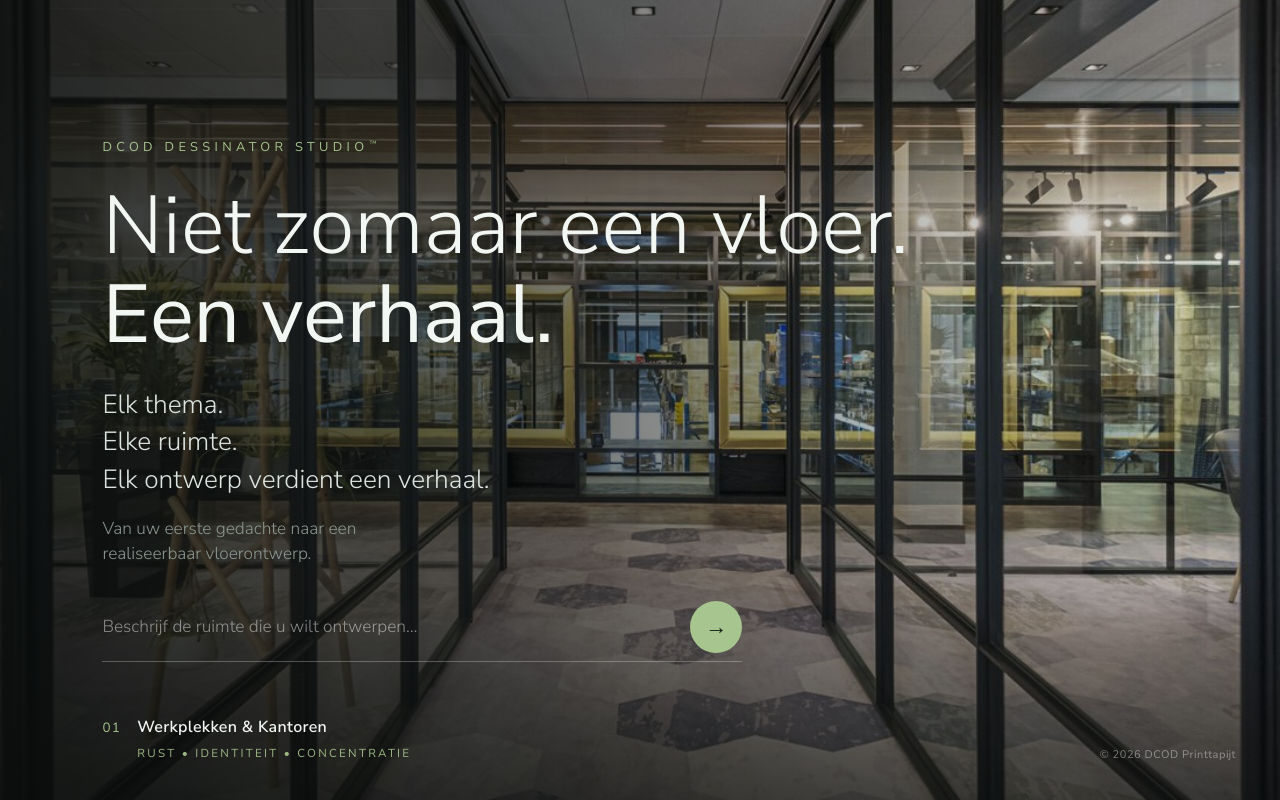
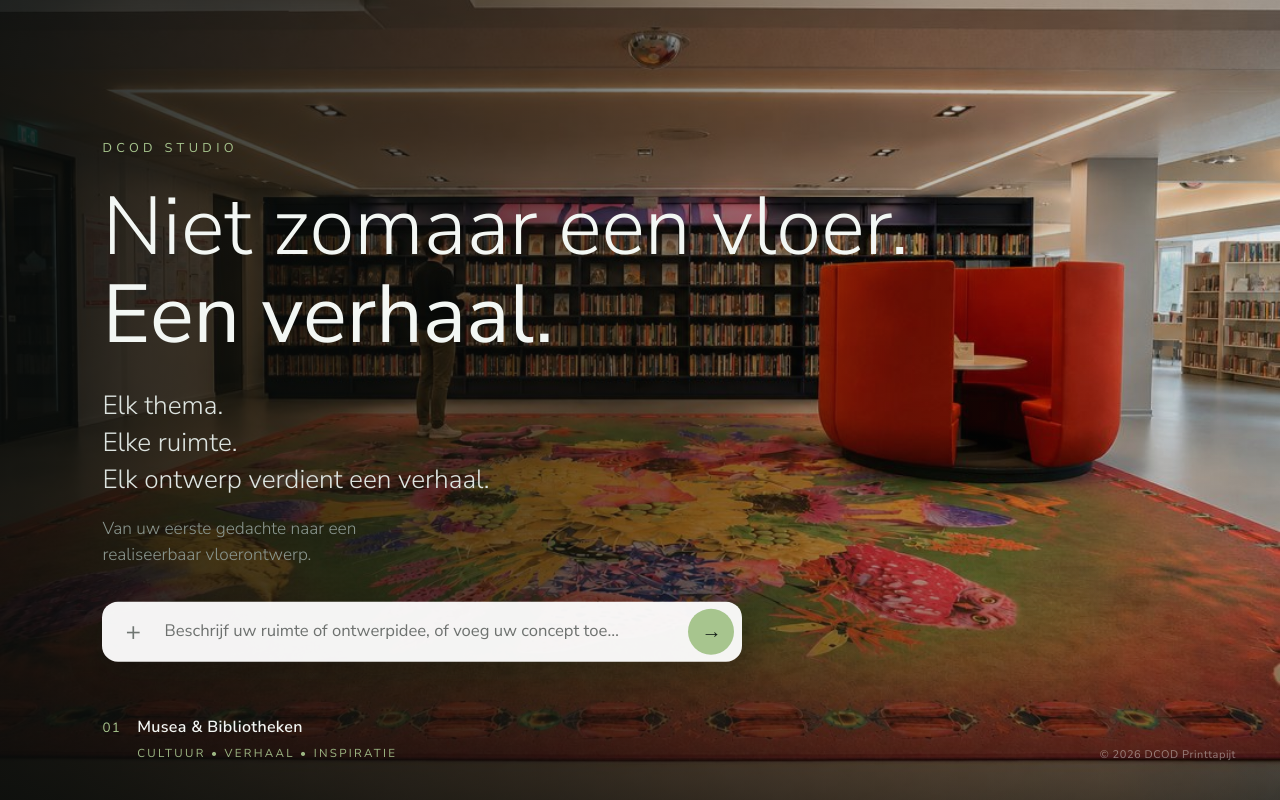
Before and after one commit to appieoosterhof/dcod-tapijt-studio-v2, a Flask app: page /ontwerp in a window 1280 px wide. Run offline with Flask 3, Linux system fonts and the light colour scheme.

Commit message:
feat(experience): homepage DCOD Studio — witte invoerbalk + concept toevoegen (UX-004)
Homepage aangescherpt tot de entree van een ontwerpstudio, geen software:

- Merkidentiteit: titel "DCOD Studio"; merkbelofte "Niet zomaar een vloer. /
  Een verhaal." leidend, ontwerpfilosofie en subtekst eronder (ongewijzigd).
- Hero: start met Musea & Bibliotheken en vloeit rustig door naar Werkplekken,
  Hotels en Overheid; de thema-indicatie vloeit nu mee met de 2.6s beeld-
  crossfade (kort dimmen, tekst wisselen rond het midden, weer oplichten) i.p.v.
  direct te verspringen.
- Invoerbalk als primaire actie: rustige witte balk, hoog contrast, Avenir
  Medium, geen dunne placeholdertekst. Nieuwe placeholder "Beschrijf uw ruimte
  of ontwerpidee, of voeg uw concept toe...".
- Concept toevoegen: subtiele "+" links opent direct de bestandskiezer (geen
  uitklap, geen typefilter); drag & drop op de balk werkt ook. Het bestandstype
  wordt client-side herkend (Beeld/PDF/Document/Ontwerpbestand) en subtiel
  bevestigd -- de gebruiker hoeft nooit een type te kiezen.

HARDE GRENS (BUILD-030): de balk stuurt (nog) niets naar de keten; het
daadwerkelijke transport/verwerken van het concept vergt een backend-endpoint
dat buiten deze Experience-Layer-opdracht valt. Uitsluitend ontwerp.js/
ontwerp.html + cache-stamp; geen wijziging aan Design Brain, API, contracten,
workflow of reasoning.

Co-Authored-By: Claude Opus 4.8 <noreply@anthropic.com>

```diff
--- a/templates/ontwerp.html
+++ b/templates/ontwerp.html
@@ -77,15 +77,33 @@ body.gestart #hero{opacity:0;transform:scale(1.03);pointer-events:none;}
 .hero-filosofie span{display:block;}
 .hero-sub{margin:clamp(16px,2.2vh,24px) 0 0;font-size:clamp(15px,1.35vw,19px);font-weight:300;
   color:var(--muted);max-width:34ch;line-height:1.5;}
-.hero-invoer-wrap{margin-top:clamp(28px,4.2vh,48px);display:flex;align-items:center;gap:16px;
-  max-width:640px;border-bottom:1px solid rgba(243,247,244,.28);padding-bottom:8px;}
-#heroInvoer{flex:1;min-width:0;background:transparent;border:none;color:var(--text-strong);font-family:var(--font);
-  font-size:clamp(15px,1.35vw,18px);font-weight:300;padding:8px 0;line-height:1.5;text-overflow:ellipsis;}
-#heroInvoer::placeholder{color:rgba(243,247,244,.5);}
+/* Witte invoerbalk = primaire actie: hoog contrast, Avenir Medium, geen dunne tekst */
+.hero-invoer-wrap{margin-top:clamp(28px,4.2vh,48px);display:flex;align-items:center;gap:8px;
+  max-width:640px;background:rgba(255,255,255,.95);border-radius:16px;padding:7px 8px 7px 12px;
+  box-shadow:0 10px 34px rgba(9,12,11,.24);outline:2px solid transparent;outline-offset:2px;
+  transition:box-shadow var(--t-snel) ease,outline-color var(--t-snel) ease;}
+.hero-invoer-wrap.sleep{outline-color:var(--green);box-shadow:0 12px 40px rgba(9,12,11,.32);}
+.hero-plus{flex:none;width:38px;height:38px;border-radius:50%;border:none;cursor:pointer;background:transparent;
+  color:rgba(22,33,26,.6);font-size:26px;line-height:1;display:flex;align-items:center;justify-content:center;
+  transition:background var(--t-snel) ease,color var(--t-snel) ease;}
+.hero-plus:hover{background:rgba(22,33,26,.08);color:#16211a;}
+.hero-plus:focus-visible{outline:2px solid var(--green);outline-offset:2px;}
+#heroInvoer{flex:1;min-width:0;background:transparent;border:none;color:#141a17;font-family:var(--font);
+  font-size:clamp(15px,1.3vw,17px);font-weight:500;padding:9px 4px;line-height:1.5;text-overflow:ellipsis;}
+#heroInvoer::placeholder{color:rgba(20,26,23,.6);font-weight:500;}
 #heroInvoer:focus{outline:none;}
 .rond{width:52px;height:52px;border-radius:50%;background:var(--green);color:#16211a;font-size:22px;flex:none;
   display:flex;align-items:center;justify-content:center;transition:transform var(--t-snel) ease,background var(--t-snel) ease;}
 .rond:hover{transform:translateY(-2px);background:#b6d29d;}
+.hero-invoer-wrap .rond{width:46px;height:46px;font-size:20px;}
+/* Toegevoegd concept: subtiele, eerlijke bevestiging onder de balk */
+.hero-concept{margin-top:12px;max-width:640px;display:none;align-items:center;gap:10px;
+  font-family:var(--font);font-size:13.5px;color:var(--text);}
+.hero-concept.zichtbaar{display:flex;}
+.hero-concept .naam{flex:1 1 auto;min-width:0;color:var(--green);font-weight:500;overflow:hidden;text-overflow:ellipsis;white-space:nowrap;}
+.hero-concept .weg{flex:none;cursor:pointer;border:none;background:transparent;color:rgba(243,247,244,.55);
+  font-size:15px;line-height:1;padding:2px 4px;transition:color var(--t-snel) ease;}
+.hero-concept .weg:hover{color:var(--text-strong);}
 
 /* Thema-indicatie linksonder (wisselt mee met de achtergrond) */
 .hero-thema{position:absolute;left:clamp(30px,8vw,132px);bottom:clamp(28px,4.6vh,48px);z-index:2;
@@ -227,29 +245,35 @@ body.gestart main{opacity:1;}
 <div id="hero">
   <!-- Vier gerealiseerde projecten = vier werelden; traag overvloeiend -->
   <div class="hero-beelden" aria-hidden="true">
-    <div class="hero-beeld actief" style="background-image:url('/static/img/projecten/project_1.jpg')"></div>
+    <div class="hero-beeld actief" style="background-image:url('/static/img/projecten/project_4.jpg')"></div>
+    <div class="hero-beeld" style="background-image:url('/static/img/projecten/project_1.jpg')"></div>
     <div class="hero-beeld" style="background-image:url('/static/img/projecten/project_2.jpg')"></div>
     <div class="hero-beeld" style="background-image:url('/static/img/projecten/project_3.jpg')"></div>
-    <div class="hero-beeld" style="background-image:url('/static/img/projecten/project_4.jpg')"></div>
   </div>
   <div class="hero-scrim" aria-hidden="true"></div>
 
   <div class="hero-inhoud">
-    <p class="hero-merk">DCOD Dessinator Studio<span class="tm">™</span></p>
+    <p class="hero-merk">DCOD Studio</p>
     <h1 class="hero-belofte"><span>Niet zomaar een vloer.</span><span class="punch">Een verhaal.</span></h1>
     <p class="hero-filosofie"><span>Elk thema.</span><span>Elke ruimte.</span><span>Elk ontwerp verdient een verhaal.</span></p>
     <p class="hero-sub">Van uw eerste gedachte naar een realiseerbaar vloerontwerp.</p>
-    <div class="hero-invoer-wrap">
-      <input type="text" id="heroInvoer" placeholder="Beschrijf de ruimte die u wilt ontwerpen…"/>
-      <button id="heroVerstuur" class="rond" aria-label="Begin">→</button>
+    <div class="hero-invoer-wrap" id="heroInvoerWrap">
+      <button type="button" id="heroPlus" class="hero-plus" aria-label="Concept toevoegen">+</button>
+      <input type="text" id="heroInvoer" placeholder="Beschrijf uw ruimte of ontwerpidee, of voeg uw concept toe…"/>
+      <input type="file" id="heroBestand" hidden aria-hidden="true"/>
+      <button type="button" id="heroVerstuur" class="rond" aria-label="Begin">→</button>
+    </div>
+    <div class="hero-concept" id="heroConcept" aria-live="polite">
+      <span class="naam" id="heroConceptNaam"></span>
+      <button type="button" class="weg" id="heroConceptWeg" aria-label="Concept verwijderen">✕</button>
     </div>
   </div>
 
   <div class="hero-thema" aria-hidden="true">
     <span class="hero-thema-nr">01</span>
     <div>
-      <div class="hero-thema-naam">Werkplekken &amp; Kantoren</div>
-      <div class="hero-thema-tag">Rust • Identiteit • Concentratie</div>
+      <div class="hero-thema-naam">Musea &amp; Bibliotheken</div>
+      <div class="hero-thema-tag">Cultuur • Verhaal • Inspiratie</div>
     </div>
   </div>
 
@@ -289,11 +313,12 @@ body.gestart main{opacity:1;}
 (function(){
   var beelden = [].slice.call(document.querySelectorAll('.hero-beeld'));
   var themas = [
-    ["01","Werkplekken & Kantoren","Rust • Identiteit • Concentratie"],
-    ["02","Hotels & Leisure","Beleving • Warmte • Gastvrijheid"],
-    ["03","Overheid & Publieke Gebouwen","Oriëntatie • Verbinding • Ontmoeting"],
-    ["04","Musea & Bibliotheken","Cultuur • Verhaal • Inspiratie"]
+    ["01","Musea & Bibliotheken","Cultuur • Verhaal • Inspiratie"],
+    ["02","Werkplekken & Kantoren","Rust • Identiteit • Concentratie"],
+    ["03","Hotels & Leisure","Beleving • Warmte • Gastvrijheid"],
+    ["04","Overheid & Publieke Gebouwen","Oriëntatie • Verbinding • Ontmoeting"]
   ];
+  var themaEl = document.querySelector('.hero-thema');
   var nr = document.querySelector('.hero-thema-nr');
   var naam = document.querySelector('.hero-thema-naam');
   var tag = document.querySelector('.hero-thema-tag');
@@ -304,12 +329,18 @@ body.gestart main{opacity:1;}
     beelden[i].classList.remove('actief');
     i = (i + 1) % beelden.length;
     beelden[i].classList.add('actief');
-    if (nr) nr.textContent = themas[i][0];
-    if (naam) naam.textContent = themas[i][1];
-    if (tag) tag.textContent = themas[i][2];
+    // Thema-indicatie laten meevloeien met de 2.6s beeld-crossfade: kort
+    // dimmen, rond het midden van de overgang de tekst wisselen, weer oplichten.
+    if (themaEl) themaEl.style.opacity = '0';
+    setTimeout(function(){
+      if (nr) nr.textContent = themas[i][0];
+      if (naam) naam.textContent = themas[i][1];
+      if (tag) tag.textContent = themas[i][2];
+      if (themaEl) themaEl.style.opacity = '1';
+    }, 1100);
   }, 9000);
 })();
 </script>
-<script src="/static/js/ontwerp.js?v=20260713_150000"></script>
+<script src="/static/js/ontwerp.js?v=20260713_160000"></script>
 </body>
 </html>
```
Also changed, not shown: static/js/ontwerp.js (+47 -0 lines).
